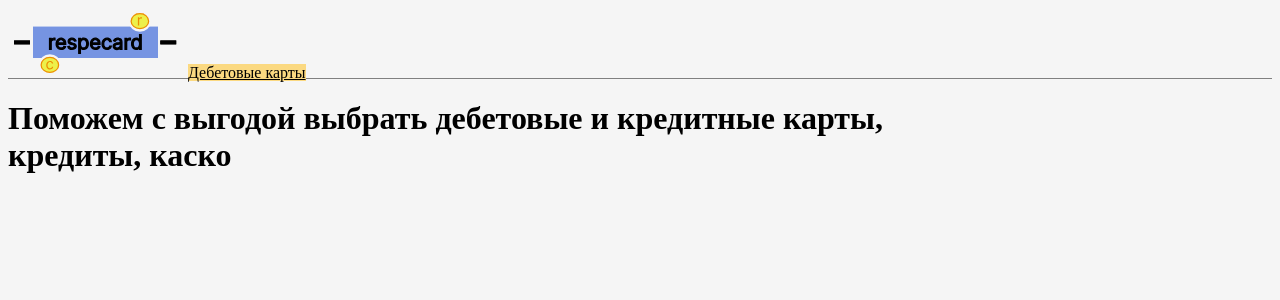
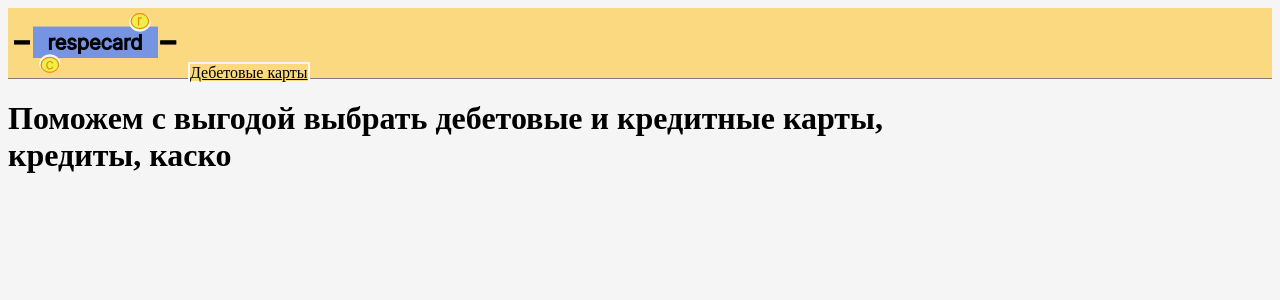
Before and after one commit to KarimKamaletdinov/respecard, a Next.js app: page / in a window 1280 px wide. Shown: the top 300 px of the page. Built offline with nearby package versions, Linux system fonts and the light colour scheme.

Commit message:
change colors

```diff
--- a/styles/theme.css
+++ b/styles/theme.css
@@ -11,7 +11,7 @@ body {
 }
 
 header {
-    background: var(--main-color);
+    background: var(--highlight-color);
     border-bottom: 1px solid var(--line-color);
 }
 
@@ -21,7 +21,7 @@ header {
 .btn-primary:visited,
 .btn-primary:focus, .btn-primary:active:focus {
     background-color: var(--highlight-color);
-    border-color: var(--highlight-color);
+    border: 2px solid var(--main-color);
     color: var(--text-color);
 }
 
```
